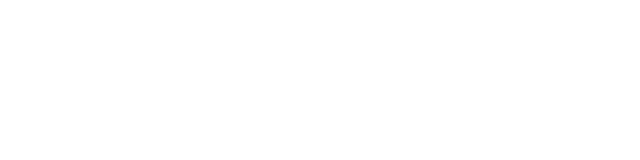
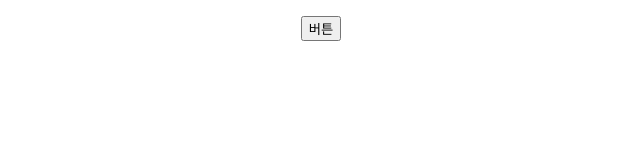
Before and after one commit to iym1511/JS-Quiz, a React (Create React App) app: page / in a window 1280 px wide. Shown: the top 160 px of the page, without its empty margins (319-959 px from the left). Built offline with nearby package versions, Linux system fonts and the light colour scheme; the HTML template or start-up script is replaced by a standard one.

Commit message:
등차수열의 특정한 항만 더하기

```diff
--- a/src/App.js
+++ b/src/App.js
@@ -1,5 +1,6 @@
 import './App.css';
 import Solution4 from './Programmers/Solution4';
+import Solution5 from './Programmers/Solution5';
 import Quiz91 from './QuizFolder/Quiz91';
 
 
--- a/src/Programmers/Solution4.jsx
+++ b/src/Programmers/Solution4.jsx
@@ -1,6 +1,11 @@
 // 등차수열의 특정한 항만 더하기
 
+import { useState } from "react";
+
 const Solution4 = () => {
+
+  const [result, setResult] = useState();
+
   let a = 3;
   let b = 4;
   let included = [true, false, false, true, true];
@@ -22,17 +27,17 @@ const Solution4 = () => {
   // 다른사람의 베스트 풀이
   // acc 누적값
   function solution(a, d, included) {
-      return included.reduce((acc, flag, i) => {
-        console.log(acc,a,d,i)
+      const rst = included.reduce((acc, flag, i) => {
           return flag ? acc + a + (d * i) : acc
       }, 0)
-  }
+      setResult((prev) => prev = rst);
+    }
 
-  console.log(solution(a, b, included));
 
   return (
     <div>
-      <p>{}</p>
+      <p>{result}</p>
+      <button onClick={() => solution(a, b, included)}>버튼</button>
     </div>
   );
 }
--- /dev/null
+++ b/src/Programmers/Solution5.jsx
@@ -0,0 +1,9 @@
+const Solution5 = () => {
+  return (
+    <div>
+
+    </div>
+  );
+}
+
+export default Solution5;
```
